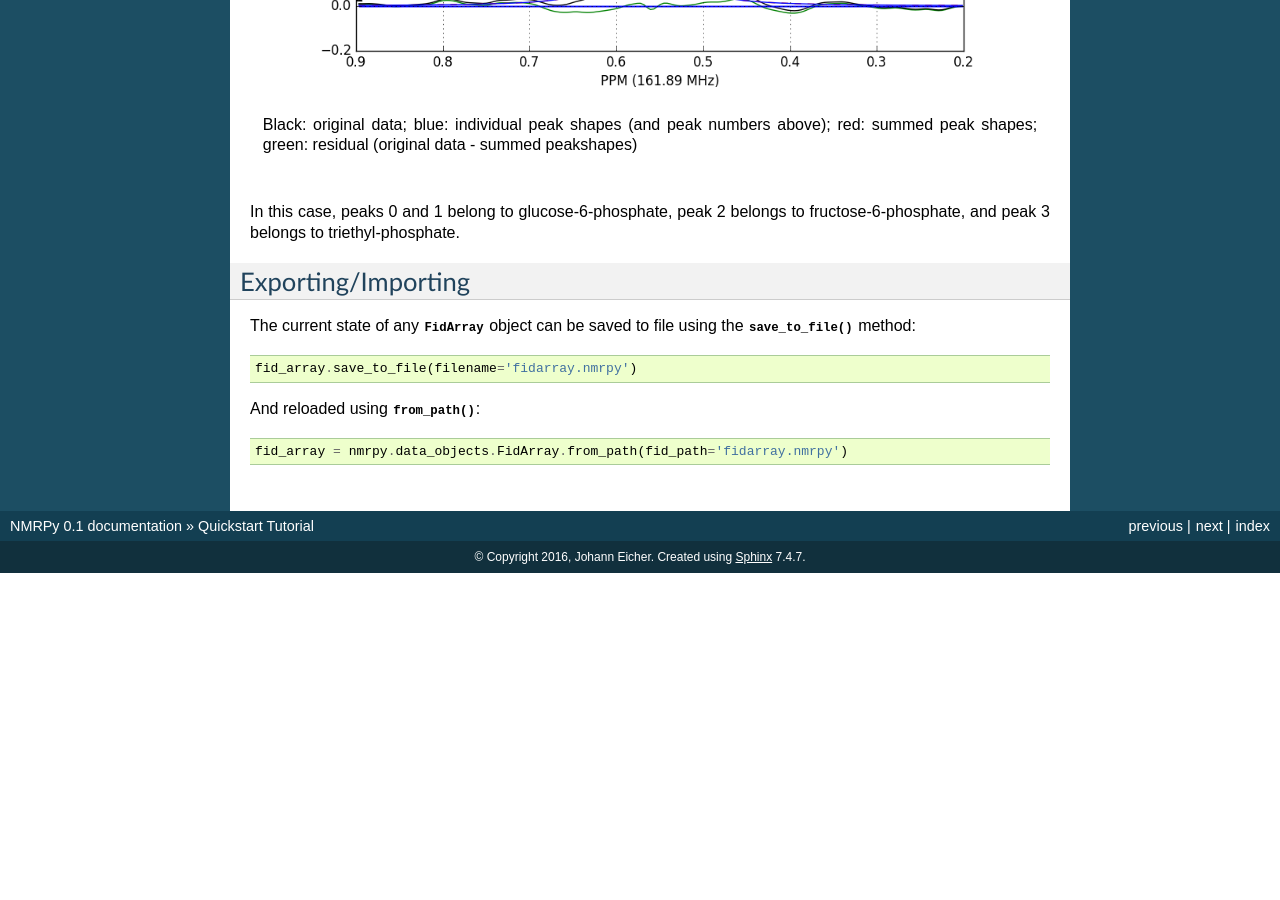
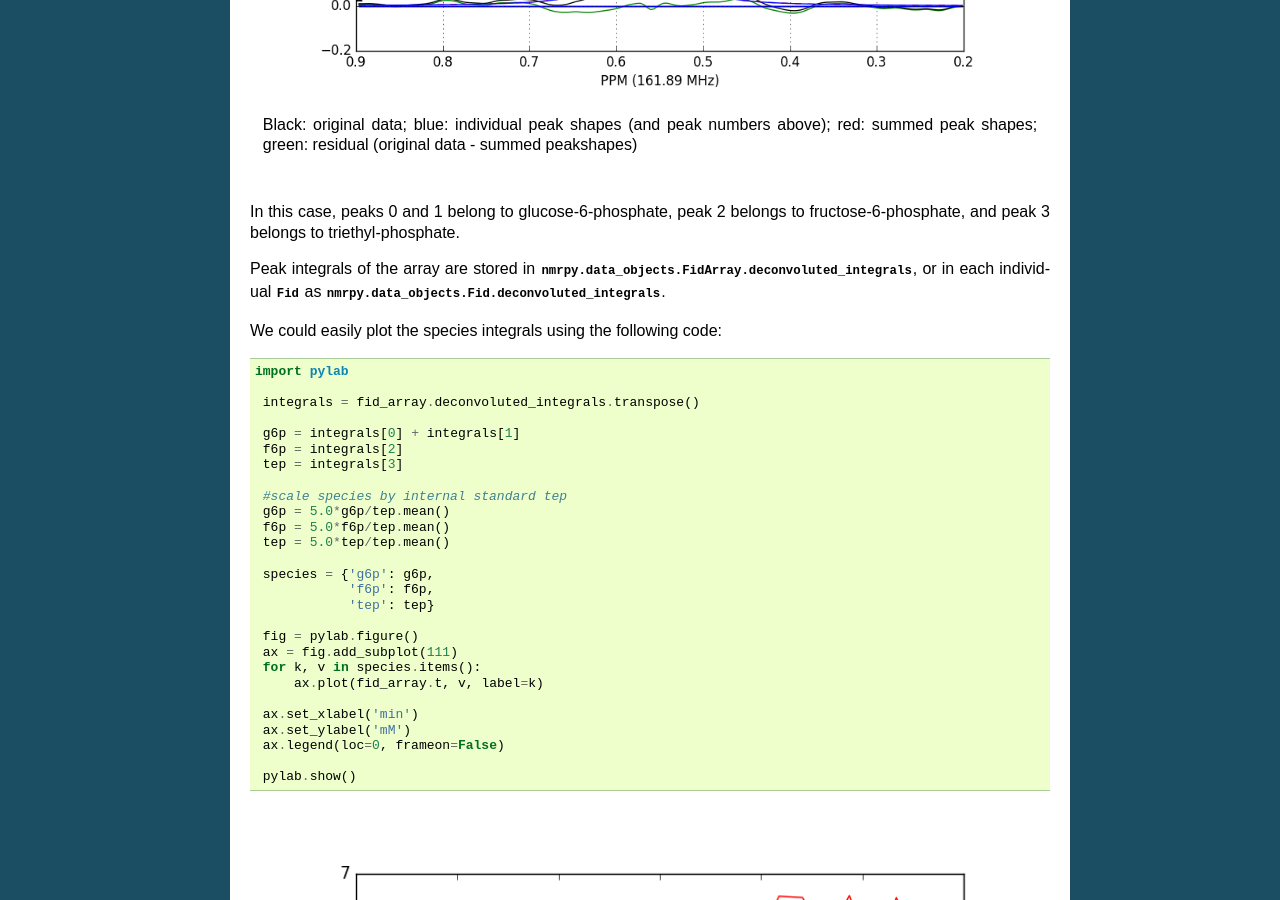
Before and after one commit to NMRPy/nmrpy, a Sphinx documentation site: the page built from docs/source/quickstart.rst, in a window 1280 px wide and 900 px high, scrolled down 7509 px. Built offline with Sphinx 7.4.7, drawn with Linux system fonts in a browser that asks for light colours; before the commit the page ends 8082 px from its top, so only the background shows below that.

Commit message:
added a plot to quickstart; cleaned up tests

```diff
--- a/docs/source/quickstart.rst
+++ b/docs/source/quickstart.rst
@@ -196,6 +196,46 @@ In this case, peaks 0 and 1 belong to glucose-6-phosphate, peak 2 belongs to
 fructose-6-phosphate, and peak 3 belongs to triethyl-phosphate.
 
 
+
+Peak integrals of the array are stored in
+:attr:`nmrpy.data_objects.FidArray.deconvoluted_integrals`, or in each
+individual :class:`~nmrpy.data_objects.Fid` as
+:attr:`nmrpy.data_objects.Fid.deconvoluted_integrals`.
+
+We could easily plot the species integrals using the following code: ::
+
+   import pylab
+
+    integrals = fid_array.deconvoluted_integrals.transpose()
+
+    g6p = integrals[0] + integrals[1]
+    f6p = integrals[2]
+    tep = integrals[3]
+
+    #scale species by internal standard tep
+    g6p = 5.0*g6p/tep.mean()
+    f6p = 5.0*f6p/tep.mean()
+    tep = 5.0*tep/tep.mean()
+
+    species = {'g6p': g6p,
+               'f6p': f6p,
+               'tep': tep}
+
+    fig = pylab.figure()
+    ax = fig.add_subplot(111)
+    for k, v in species.items():
+        ax.plot(fid_array.t, v, label=k)
+
+    ax.set_xlabel('min')
+    ax.set_ylabel('mM')
+    ax.legend(loc=0, frameon=False)
+
+    pylab.show()
+
+
+.. figure:: images/quickstart_13.png
+
+
 .. _quickstart_exporting:
 
 Exporting/Importing
```
Also changed, not shown: docs/source/images/quickstart_13.png (added), 3 other files.
